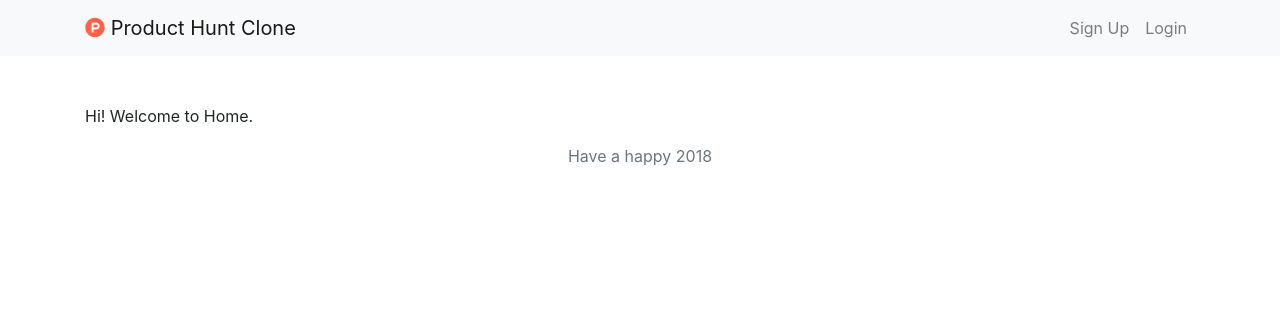
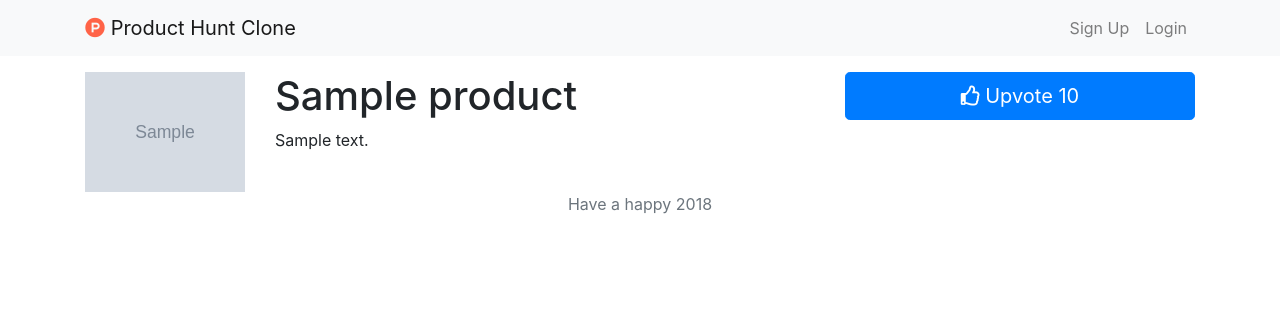
Before and after one commit to RyoSz/PHC-project, a Django app: page / in a window 1280 px wide. Shown: the top 316 px of the page. Run offline with Django 3.2, Linux system fonts and the light colour scheme; tables that the repository leaves empty hold one stand-in row (values such as "Sample post"); grey boxes marked "Sample" are stand-in pictures; some libraries are stand-ins or nearby versions.

Commit message:
completed!

```diff
--- a/products/templates/products/home.html
+++ b/products/templates/products/home.html
@@ -2,11 +2,31 @@
 
 {% block content %}
 
-{% if error %}
-{{ error }}
-{% endif %}
+{% for product in products.all %}
 
-<br><br>
-<p>Hi! Welcome to Home.</p>
+<div class="row pt-3">
+    <div class="col-2" onclick="window.location='{% url 'detail' product.id %}';" style="cursor: pointer;">
+        <img src="{{ product.icon.url }}" class="img-fluid">
+    </div>
+    <div class="col-6" onclick="window.location='{% url 'detail' product.id %}';" style="cursor: pointer;">
+        <h1>{{ product.title }}</h1>
+        <p>{{ product.summary }}</p>
+    </div>
+    <div class="col-4">
+        <a href="javascript:{document.getElementById('upvote{{ product.id }}').submit()}">
+            <button class="btn btn-primary btn-lg btn-block">
+                <span class="far fa-thumbs-up"></span>
+                Upvote {{ product.votes_total }}
+            </button>
+        </a>
+    </div>
+</div>
+
+<form id="upvote{{ product.id }}" method="POST" action="{% url 'upvote' product.id %}">
+    {% csrf_token %}
+    <input type="hidden">
+</form>
+
+{% endfor %}
 
 {% endblock %}
--- a/products/views.py
+++ b/products/views.py
@@ -4,9 +4,10 @@ from .models import Product
 from django.utils import timezone
 
 def home(request):
-    return render(request, 'products/home.html')
+    products = Product.objects
+    return render(request, 'products/home.html', {'products':products})
 
-@login_required
+@login_required(login_url="/accounts/signup")
 def create(request):
     if request.method == 'POST':
         if request.POST['title'] and request.POST['body'] and request.POST['url'] and request.FILES['icon'] and request.FILES['image']:
@@ -32,7 +33,7 @@ def detail(request, product_id):
     product = get_object_or_404(Product, pk=product_id)
     return render(request, 'products/detail.html', {'product':product})
 
-@login_required
+@login_required(login_url="/accounts/signup")
 def upvote(request, product_id):
     if request.method == 'POST':
         product = get_object_or_404(Product, pk=product_id)
```
Also changed, not shown: products/templates/products/detail.html (+9 -3 lines).
